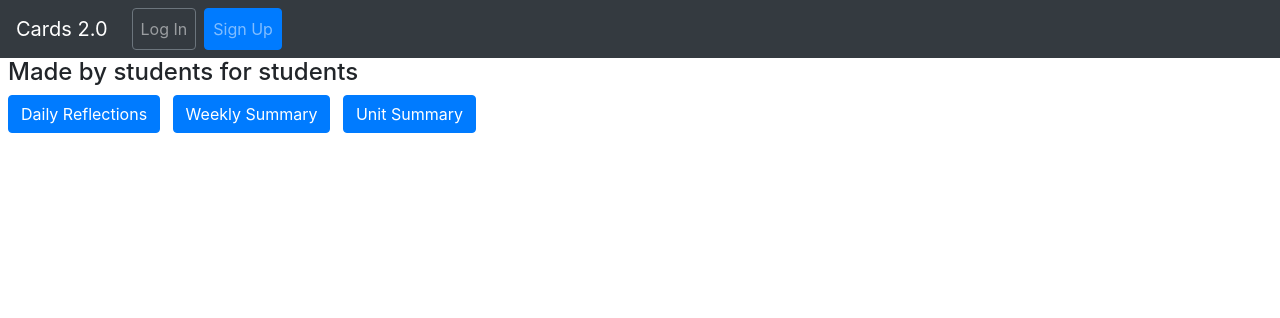
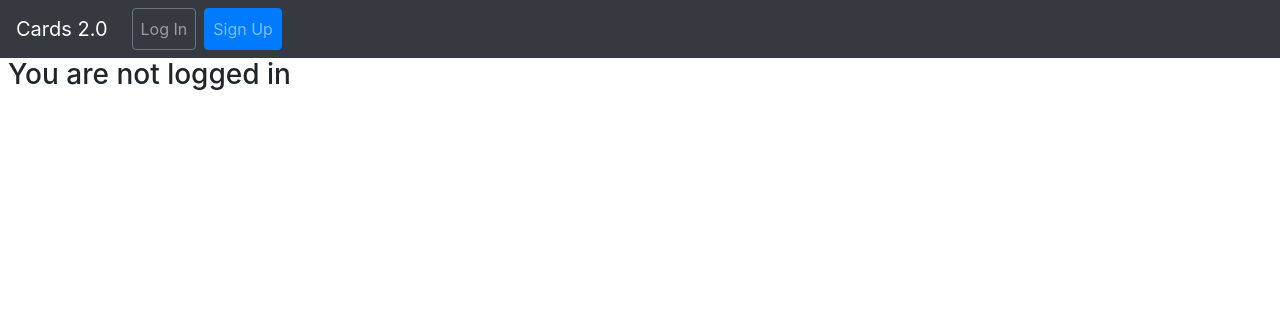
Before and after one commit to BaseCampCoding/django-unit-project-joseph-dylan-greg, a Django app: page /home/ in a window 1280 px wide. Shown: the top 318 px of the page. Run offline with Django 3.2, Linux system fonts and the light colour scheme.

Commit message:
Only allowing them to see reflections when signed in

```diff
--- a/templates/home.html
+++ b/templates/home.html
@@ -3,8 +3,8 @@
 {% load static %}
 
 {% block content %}
-<h4 class="ml-2">Made by students for students</h4>
-
+{% if user.is_authenticated %}
+    <h3 class="ml-2">Made by students for students</h3>
     <a href="{% url 'daily_reflection' %}">
         <button class="btn btn-primary ml-2">Daily Reflections</button>
     </a>
@@ -16,4 +16,7 @@
     <a href="{% url 'unit_summary' %}">
         <button class="btn btn-primary ml-2">Unit Summary</button>
     </a>
+{% else %}
+    <h3 class="ml-2"> You are not logged in</h3>
+{% endif %}
 {% endblock content %}
```
Lines whose indentation alone changed are shown as unchanged.
